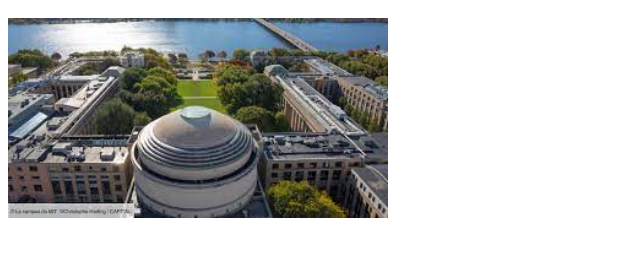
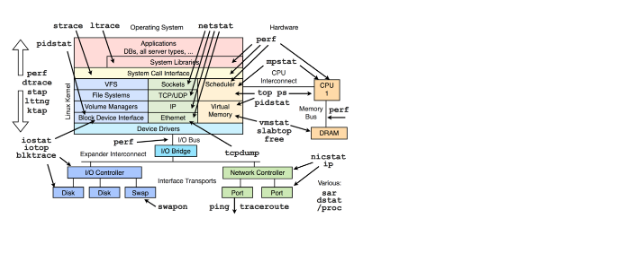
Before and after one commit to MCabreira/mcabreira.github.io, a plain HTML site: page index.html in a window 1280 px wide. Shown: the part 48-304 px from the top of the page, without its empty margins (0-640 px from the left). Drawn offline with Linux system fonts and the light colour scheme.

Commit message:
Update index.html

```diff
--- a/index.html
+++ b/index.html
@@ -2,7 +2,7 @@
   <body>
     <h1>Hello World!</h1>
 	<div>
-		<img src="mit.jpg" height="200">
+		<img src="Linux profiling tools.png" height="200">
     </div>
   </body>
 </html>
```
